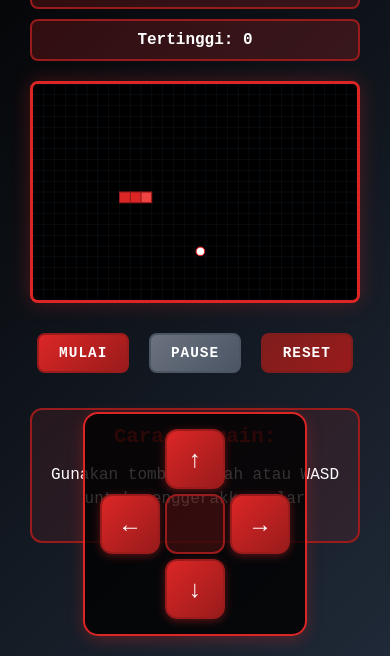
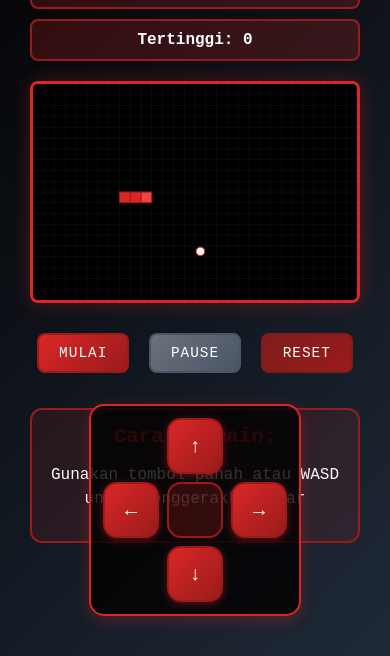
Before and after one commit to anggastudio/game-snake-simple, a website: page index.html in a window 390 px wide. Shown: the part 188-844 px from the top of the page. Drawn offline with Linux system fonts and the light colour scheme.

Commit message:
fixed mobile d-pad

```diff
--- a/style.css
+++ b/style.css
@@ -222,6 +222,7 @@ body {
     border-radius: 15px;
     border: 2px solid #DC2626;
     box-shadow: 0 4px 15px rgba(220, 38, 38, 0.3);
+    touch-action: none; /* cegah scroll saat menahan tombol */
 }
 
 .dpad-middle {
@@ -246,6 +247,27 @@ body {
     user-select: none;
     -webkit-user-select: none;
     -webkit-touch-callout: none;
+}
+
+/* Hapus gaya bawaan tombol pada iOS/Android agar tidak tampil seperti tombol putih default */
+.dpad-btn, .btn {
+    -webkit-appearance: none;
+    appearance: none;
+    outline: none;
+    -webkit-tap-highlight-color: transparent;
+    font: inherit;
+}
+
+.dpad-btn:focus, .btn:focus {
+    outline: none;
+    box-shadow: 0 0 0 3px rgba(220, 38, 38, 0.25) inset;
+}
+/* Pastikan tombol DPAD terpusat dan responsif pada perangkat sentuh */
+.dpad-btn {
+    display: inline-flex;
+    align-items: center;
+    justify-content: center;
+    touch-action: manipulation;
 }
 
 .dpad-btn:active {
@@ -293,6 +315,7 @@ body {
 
     .mobile-controls {
         display: block;
+        padding-bottom: calc(20px + env(safe-area-inset-bottom)); /* aman untuk notch */
     }
 
     .mobile-controls.hidden {
@@ -362,6 +385,26 @@ body {
     .instructions {
         padding: 15px;
     }
+
+    /* Penyesuaian ukuran DPAD untuk layar kecil */
+    .dpad {
+        gap: 8px;
+        padding: 12px;
+    }
+    .dpad-middle {
+        gap: 8px;
+    }
+    .dpad-btn {
+        width: 56px;
+        height: 56px;
+        font-size: 20px;
+        border-radius: 14px;
+    }
+    .dpad-center {
+        width: 56px;
+        height: 56px;
+        border-radius: 14px;
+    }
 }
 
 /* Animation untuk makanan (akan digunakan di JavaScript) */
```
